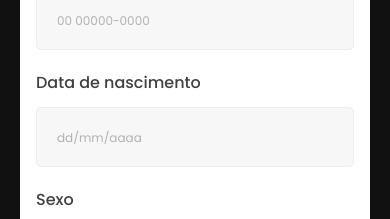
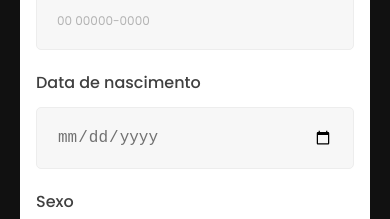
Before and after one commit to gabrielmenezesnog/burh-desafio-frontend, a Vue app: page /editar in a window 390 px wide. Shown: the part 532-751 px from the top of the page. Built offline with nearby package versions, Linux system fonts and the light colour scheme.

Commit message:
fix: respeitando o type definido no componente pai + tratando ícone oculto do calendário na versão mobile

```diff
--- a/src/components/form/input/TextInput.vue
+++ b/src/components/form/input/TextInput.vue
@@ -1,28 +1,45 @@
 <script setup lang="ts">
-import { ref } from "vue";
+import { Ref, ref } from "vue";
 
-defineProps<{
+const props = defineProps<{
   label: string;
   placeholder?: string;
   reference: string;
+  type: string;
 }>();
 
-const type = ref("text");
-const date = ref("");
+const type: Ref<string> = ref(props.type);
+const isMobile: Ref<boolean> = ref(
+  /Android|webOS|iPhone|iPad|iPod|BlackBerry|IEMobile|Opera Mini/i.test(
+    window.navigator.userAgent
+  )
+);
+
+const onClickInput = () => {
+  const isDateInput = props.type === "date";
+
+  if (isDateInput && isMobile) {
+    type.value = "date";
+  }
+};
 </script>
 
 <template>
   <div class="container--input">
     <label :for="reference">{{ label }}</label>
     <input
-      v-model="date"
-      @focus="type = 'date'"
-      @blur="type = 'text'"
+      @click="onClickInput"
       :type="type"
       :name="reference"
       :id="reference"
       :maxlength="60"
       :placeholder="placeholder"
+    />
+
+    <font-awesome-icon
+      icon="fa-calendar"
+      class="calendar--icon"
+      v-if="isMobile && type === 'date'"
     />
   </div>
 </template>
@@ -30,6 +47,7 @@ const date = ref("");
 <style lang="scss" scoped>
 .container--input {
   margin-bottom: 32px;
+  position: relative;
 }
 
 label {
@@ -52,6 +70,13 @@ input {
   padding: 20px;
   width: 100%;
   box-sizing: border-box;
+}
+
+.calendar--icon {
+  position: absolute;
+  top: 56px;
+  right: 20px;
+  color: #404040;
 }
 
 input::-webkit-outer-spin-button,
--- a/src/main.ts
+++ b/src/main.ts
@@ -3,10 +3,10 @@ import "./style.scss";
 import App from "./App.vue";
 import { FontAwesomeIcon } from "@fortawesome/vue-fontawesome";
 import { library } from "@fortawesome/fontawesome-svg-core";
-import { faCirclePlus } from "@fortawesome/free-solid-svg-icons";
+import { faCirclePlus, faCalendar } from "@fortawesome/free-solid-svg-icons";
 import router from "./router";
 
-library.add(faCirclePlus);
+library.add(faCirclePlus, faCalendar);
 
 createApp(App)
   .use(router)
```
